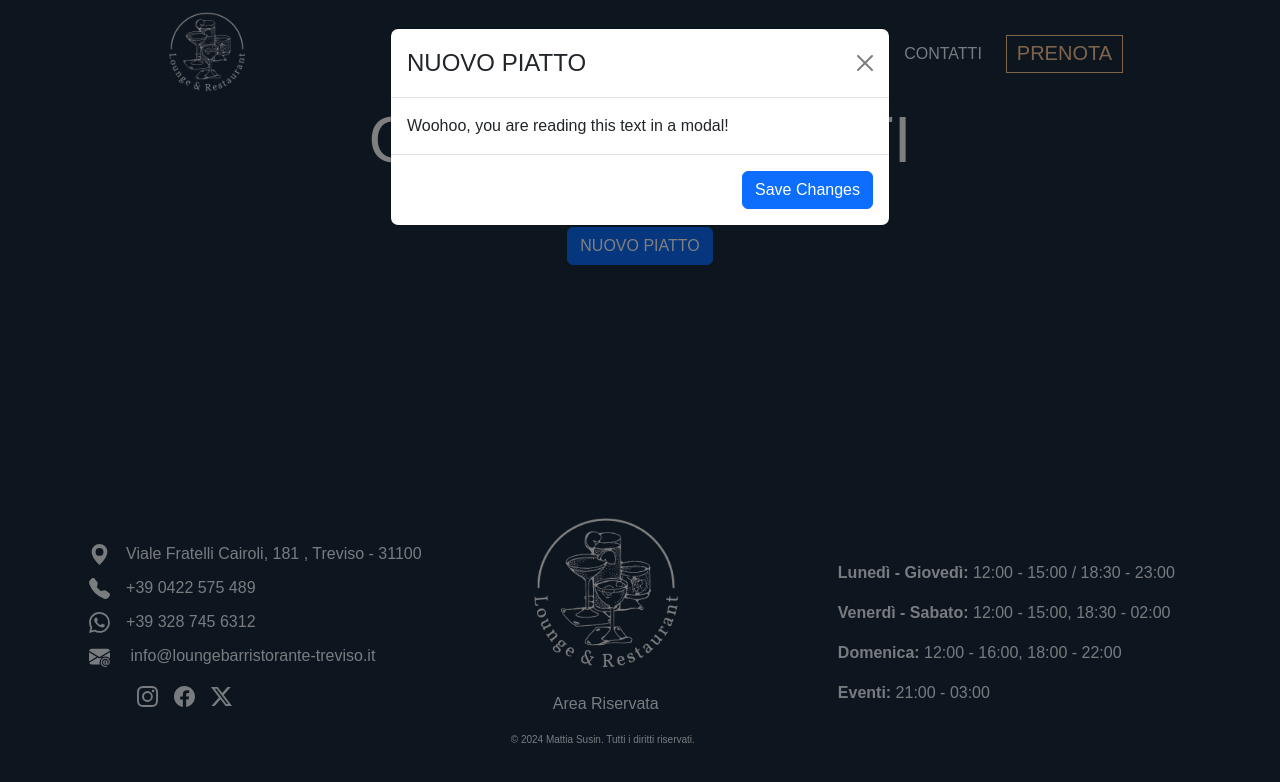
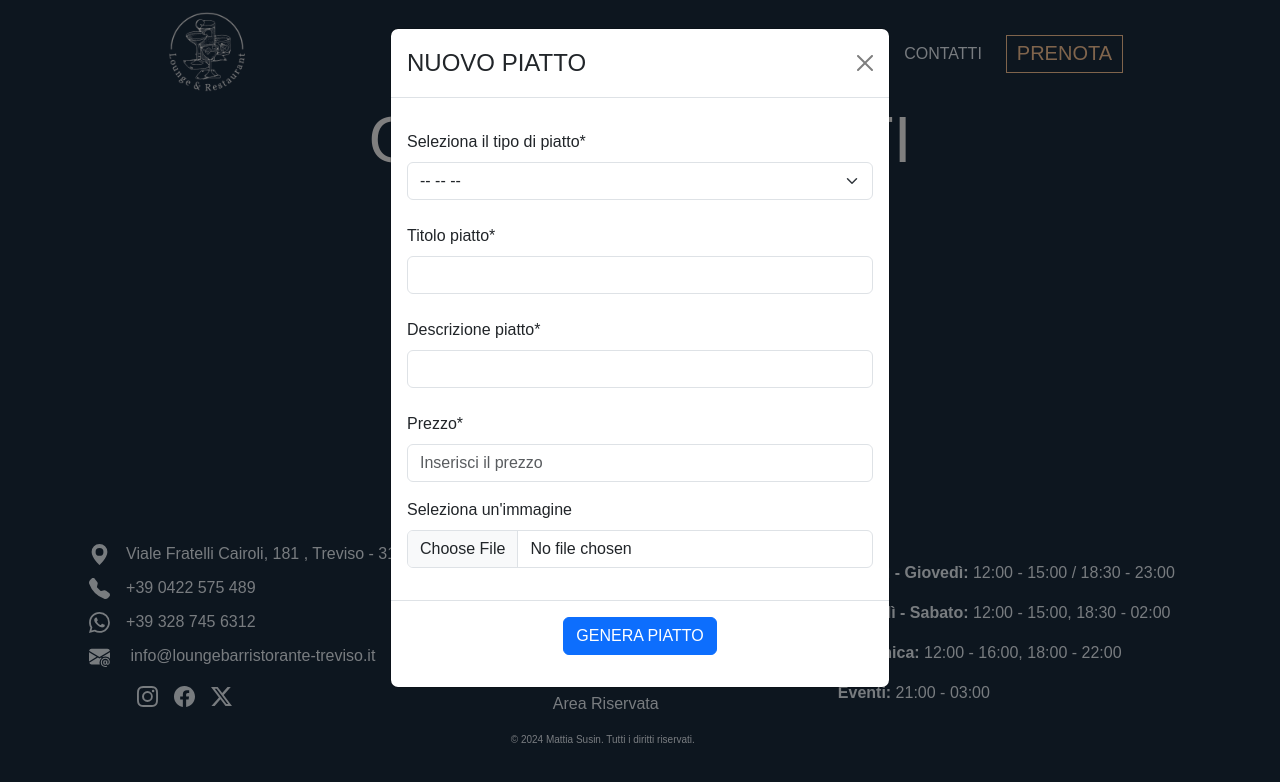
Before and after one commit to MattiaSusin/CAPFRONT, a React (Vite) app: page /menuSettings in a window 1280 px wide. Both pictures are taken after a click on the button "NUOVO PIATTO". Shown: the top 782 px of the page. Built offline with nearby package versions, Linux system fonts and the light colour scheme.

Commit message:
Update MenuSettings.jsx

```diff
--- a/src/assets/components/React/MenuSettings.jsx
+++ b/src/assets/components/React/MenuSettings.jsx
@@ -1,6 +1,13 @@
 import "bootstrap/dist/css/bootstrap.min.css";
 import "../Css/MenuSettings.css";
-import { Button, Modal } from "react-bootstrap";
+import {
+  Button,
+  Form,
+  FormControl,
+  FormGroup,
+  FormLabel,
+  Modal,
+} from "react-bootstrap";
 import { useState } from "react";
 
 const MenuSettings = () => {
@@ -22,14 +29,78 @@ const MenuSettings = () => {
           </Button>
 
           <Modal show={show} onHide={handleClose} animation={false}>
-          <Modal.Header closeButton className="justify-content-center" >
+            <Modal.Header closeButton className="justify-content-center">
               <Modal.Title>NUOVO PIATTO</Modal.Title>
             </Modal.Header>
-          <Modal.Body>Woohoo, you are reading this text in a modal!</Modal.Body>
-          <Modal.Footer>
+            <Modal.Body>
+              {/* --------------TIPO PIATTO---------------- */}
+              <FormLabel className="mt-3">
+                Seleziona il tipo di piatto*
+              </FormLabel>
+              <Form.Select aria-label="Default select example">
+                <option>-- -- --</option>
+                <option value="1">Antipasto</option>
+                <option value="2">Primo</option>
+                <option value="3">Secondo</option>
+                <option value="4">Dessert</option>
+              </Form.Select>
+
+              {/* --------------TITOLO---------------- */}
+              <FormLabel className="mt-4">Titolo piatto*</FormLabel>
+              <FormControl
+                type="text"
+                name="nome"
+                /* value={formData.nome}
+                          onChange={handleChange}
+                          isInvalid={!!errors.nome} */
+                className=""
+              />
+              <FormControl.Feedback type="invalid">
+                {/* {errors.nome} */}
+              </FormControl.Feedback>
+
+              {/* --------------DESCRIZIONE---------------- */}
+              <FormLabel className="mt-4">Descrizione piatto*</FormLabel>
+              <FormControl
+                type="text"
+                name="nome"
+                /* value={formData.nome}
+                          onChange={handleChange}
+                          isInvalid={!!errors.nome} */
+                className=""
+              />
+              <FormControl.Feedback type="invalid">
+                {/* {errors.nome} */}
+              </FormControl.Feedback>
+
+              {/* --------------PREZZO---------------- */}
+
+              <Form.Label className="mt-4">Prezzo*</Form.Label>
+              <Form.Control
+                type="number"
+                placeholder="Inserisci il prezzo"
+                /* value={price}
+              onChange={handlePriceChange} */
+                min="0"
+                step="0.01" // Permette valori decimali
+              />
+
+
+            {/* --------------PREZZO---------------- */}
+
+              <Form.Group controlId="formFile" className="mt-3">
+                <Form.Label>Seleziona un'immagine</Form.Label>
+                <Form.Control
+                  type="file"
+                  accept="image/*"
+                  /* onChange={handleFileChange} */
+                />
+              </Form.Group>
+            </Modal.Body>
+            <Modal.Footer className="d-flex justify-content-center mt-3 mb-3 align-items-center">
               <Button variant="primary" onClick={handleClose}>
                 {" "}
-              Save Changes
+                GENERA PIATTO
               </Button>
             </Modal.Footer>
           </Modal>
```
Lines whose indentation alone changed are shown as unchanged.
